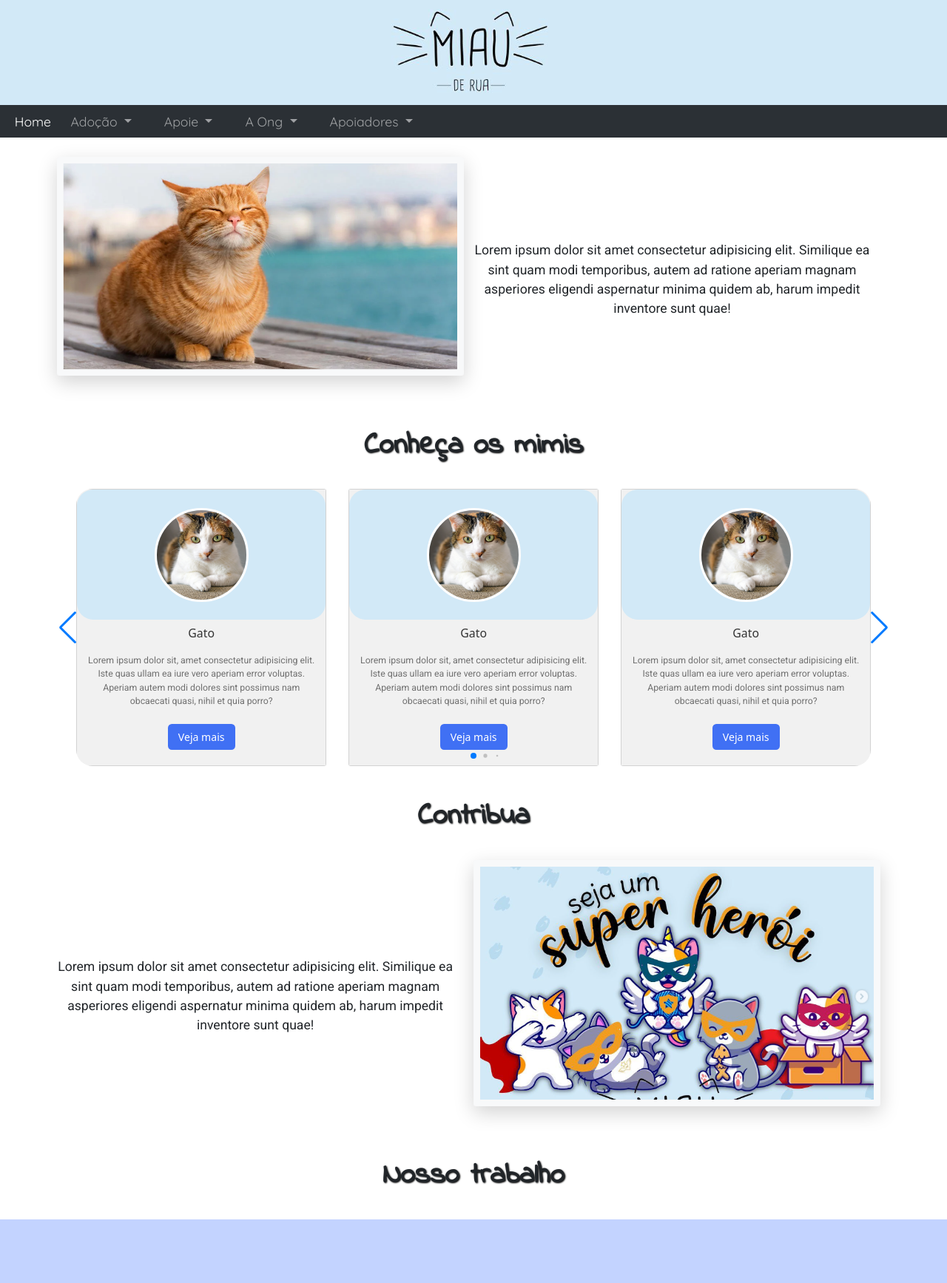
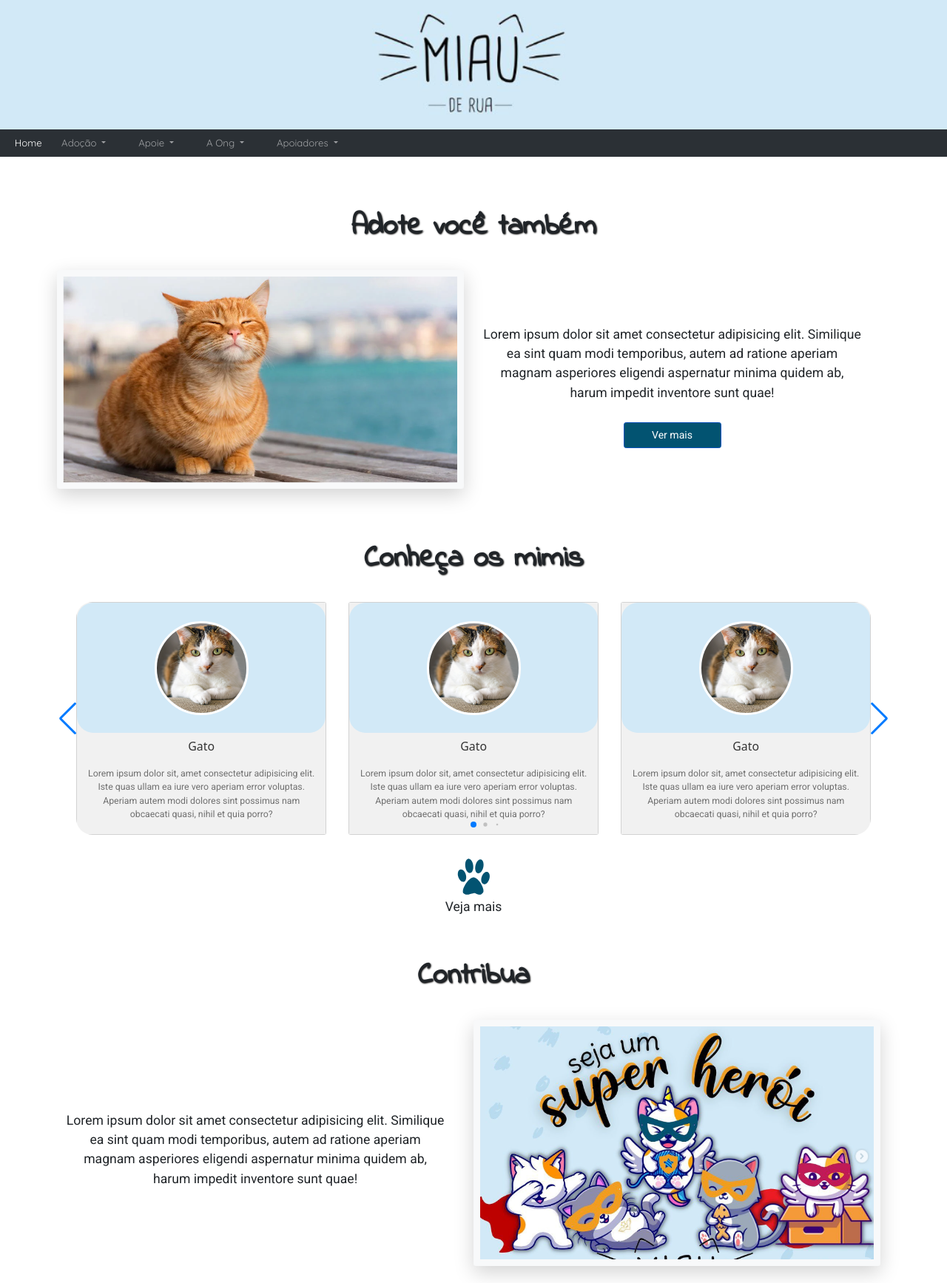
Before and after one commit to LuizScarparo/siteMiauDeRua, a PHP site: page / in a window 1280 px wide. Shown: the top 1735 px of the page at 74% size. Run offline with PHP 8.4, Linux system fonts and the light colour scheme.

Commit message:
inicio das outras paginas

```diff
--- a/css/styles.css
+++ b/css/styles.css
@@ -8,11 +8,28 @@
     font-size: 55%;
 }
 
-nav {
-    font-size: 2rem;
-    font-family: 'Quicksand', sans-serif;
-    margin-bottom: 3rem;
-    color: white;
+header img {
+    width: 35rem;
+}
+
+.col p .btn-primary {
+    width: 15rem;
+    height: 4rem;
+
+    margin-top: 3rem;
+    background: #025371;
+
+    color: #fff;
+    font-size: 1.6rem;
+
+    transition: .3s ease;
+
+
+}
+
+.col p .btn-primary:hover {
+
+    background: #02374b;
 }
 
 .dropdown,
@@ -26,6 +43,12 @@ nav-link {
     justify-content: center;
 }
 
+nav {
+    font-size: 1.5rem;
+    font-family: 'Quicksand', sans-serif;
+    margin-bottom: 3rem;
+    color: white;
+}
 .body {
     min-height: 100vh;
 }
@@ -37,7 +60,10 @@ p {
 
 .row p {
     font-size: 2rem;
-    padding-top: 2rem;
+    padding: 2rem 2rem;
+
+    justify-content: center;
+    align-items: center;
 
 }
 
@@ -144,22 +170,6 @@ img {
     text-align: center;
 }
 
-.button {
-    border: none;
-    font-size: 1.6rem;
-    color: #fff;
-    padding: .8rem 1.6rem;
-    background-color: #4070F4;
-    border-radius: .6rem;
-    margin: 1.4rem;
-    cursor: pointer;
-    transition: all .3s ease;
-}
-
-.button:hover {
-    background-color: #345ac3;
-    cursor: pointer;
-}
 
 .swiper-navBtn {
     color: #c3d3ff;
@@ -191,9 +201,29 @@ img {
     left: 0;
 }
 
+.buttonVerMais {
+    display: flex;
+    flex-direction: column;
+    align-items: center;
+    justify-content: center;
+
+    margin-top: 3rem;
+}
+
+button img {
+    width: 6rem;
+    height: 6rem;
+}
+
 .footer {
     background: #152F4F;
-    color: white;
+    color: rgb(255, 255, 255);
+}
+
+button p {
+    font-size: 2rem;
+    font-family: 'Roboto', sans-serif;
+
 }
 
 .card-group,
@@ -268,7 +298,6 @@ img {
     }
 
 }
-/* Defina os tamanhos de fonte para diferentes larguras de tela usando @media queries */
 @media (min-width: 790px) {
     .card-group {
         height: 50rem;
--- a/index.html
+++ b/index.html
@@ -96,6 +96,7 @@
         </nav>
 
     </header>
+    <h2 class="secondTitle">Adote você também</h2>
     <div class="container text-center">
         <div class="row">
             <div class="col">
@@ -105,7 +106,9 @@
                 <p class="row">Lorem ipsum dolor sit amet consectetur adipisicing elit.
                     Similique ea sint quam modi temporibus, autem ad ratione aperiam magnam asperiores eligendi
                     aspernatur
-                    minima quidem ab, harum impedit inventore sunt quae!</p>
+                    minima quidem ab, harum impedit inventore sunt quae!
+                    <button type="button" class="btn btn-primary active">Ver mais</button>
+                </p>
             </div>
         </div>
     </div>
@@ -129,7 +132,6 @@
                                 <p class="description">Lorem ipsum dolor sit, amet consectetur adipisicing elit.
                                     Iste quas ullam ea iure vero aperiam error voluptas. Aperiam autem modi dolores
                                     sint possimus nam obcaecati quasi, nihil et quia porro?</p>
-                                <button class="button">Veja mais</button>
                             </div>
                         </div>
                         <div class="card swiper-slide">
@@ -146,7 +148,6 @@
                                 <p class="description">Lorem ipsum dolor sit, amet consectetur adipisicing elit.
                                     Iste quas ullam ea iure vero aperiam error voluptas. Aperiam autem modi dolores
                                     sint possimus nam obcaecati quasi, nihil et quia porro?</p>
-                                <button class="button">Veja mais</button>
                             </div>
                         </div>
                         <div class="card swiper-slide">
@@ -163,7 +164,6 @@
                                 <p class="description">Lorem ipsum dolor sit, amet consectetur adipisicing elit.
                                     Iste quas ullam ea iure vero aperiam error voluptas. Aperiam autem modi dolores
                                     sint possimus nam obcaecati quasi, nihil et quia porro?</p>
-                                <button class="button">Veja mais</button>
                             </div>
                         </div>
                         <div class="card swiper-slide">
@@ -180,7 +180,6 @@
                                 <p class="description">Lorem ipsum dolor sit, amet consectetur adipisicing elit.
                                     Iste quas ullam ea iure vero aperiam error voluptas. Aperiam autem modi dolores
                                     sint possimus nam obcaecati quasi, nihil et quia porro?</p>
-                                <button class="button">Veja mais</button>
                             </div>
                         </div>
                         <div class="card swiper-slide">
@@ -197,7 +196,6 @@
                                 <p class="description">Lorem ipsum dolor sit, amet consectetur adipisicing elit.
                                     Iste quas ullam ea iure vero aperiam error voluptas. Aperiam autem modi dolores
                                     sint possimus nam obcaecati quasi, nihil et quia porro?</p>
-                                <button class="button">Veja mais</button>
                             </div>
                         </div>
                         <div class="card swiper-slide">
@@ -214,7 +212,6 @@
                                 <p class="description">Lorem ipsum dolor sit, amet consectetur adipisicing elit.
                                     Iste quas ullam ea iure vero aperiam error voluptas. Aperiam autem modi dolores
                                     sint possimus nam obcaecati quasi, nihil et quia porro?</p>
-                                <button class="button">Veja mais</button>
                             </div>
                         </div>
                         <div class="card swiper-slide">
@@ -231,7 +228,6 @@
                                 <p class="description">Lorem ipsum dolor sit, amet consectetur adipisicing elit.
                                     Iste quas ullam ea iure vero aperiam error voluptas. Aperiam autem modi dolores
                                     sint possimus nam obcaecati quasi, nihil et quia porro?</p>
-                                <button class="button">Veja mais</button>
                             </div>
                         </div>
                         <div class="card swiper-slide">
@@ -248,7 +244,6 @@
                                 <p class="description">Lorem ipsum dolor sit, amet consectetur adipisicing elit.
                                     Iste quas ullam ea iure vero aperiam error voluptas. Aperiam autem modi dolores
                                     sint possimus nam obcaecati quasi, nihil et quia porro?</p>
-                                <button class="button">Veja mais</button>
                             </div>
                         </div>
                         <div class="card swiper-slide">
@@ -265,7 +260,6 @@
                                 <p class="description">Lorem ipsum dolor sit, amet consectetur adipisicing elit.
                                     Iste quas ullam ea iure vero aperiam error voluptas. Aperiam autem modi dolores
                                     sint possimus nam obcaecati quasi, nihil et quia porro?</p>
-                                <button class="button">Veja mais</button>
                             </div>
                         </div>
                     </div>
@@ -274,6 +268,11 @@
                 <div class="swiper-button-next swiper-navBtn"></div>
                 <div class="swiper-button-prev swiper-navBtn"></div>
                 <div class="swiper-pagination"></div>
+            </div>
+            <div class="buttonVerMais">
+                <button type="button" class="btn"><img src="./assets/pataDeGato.svg" alt="" srcset="">
+                    <p class="VejaMais">Veja mais</p>
+                </button>
             </div>
         </section>
         <section class="extraInfo">
```
Also changed, not shown: adote.html (added, +97 -0 lines), assets/pataDeGato.svg (added), assets/plus.svg (added).
